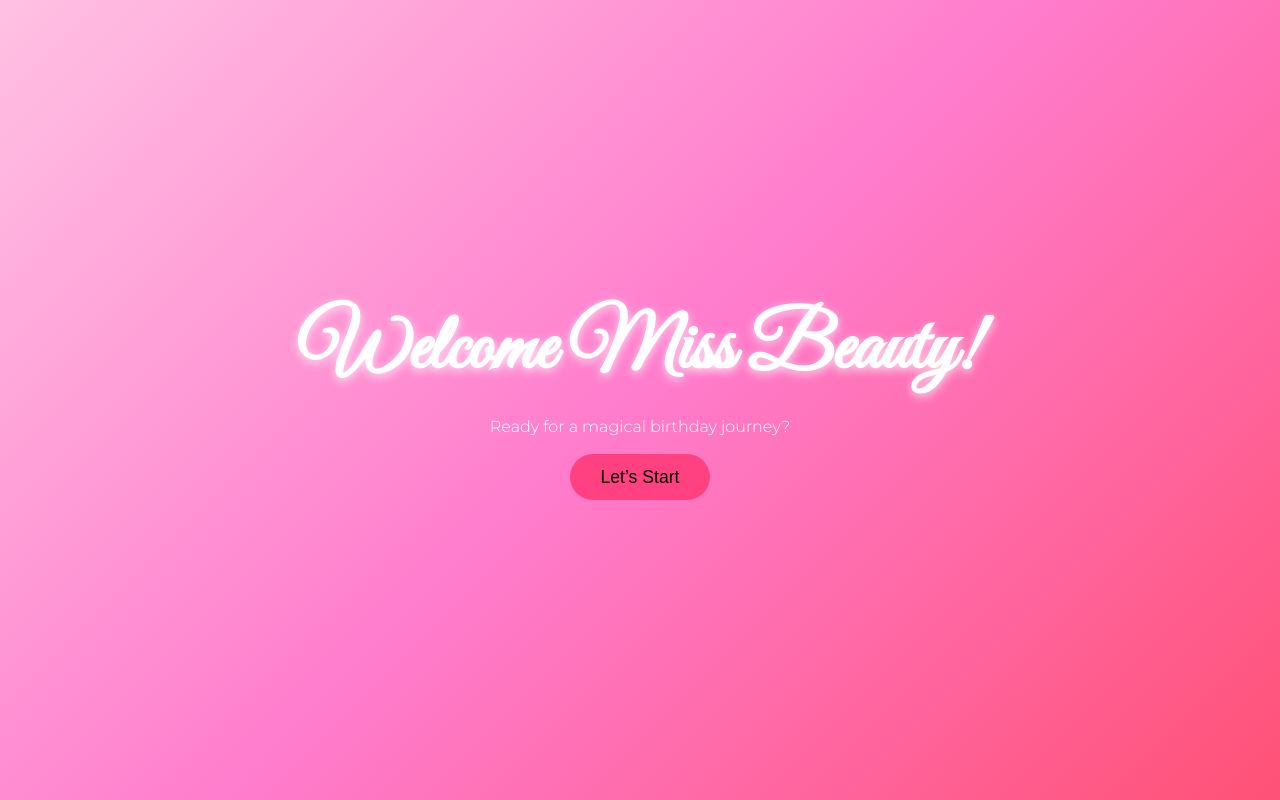
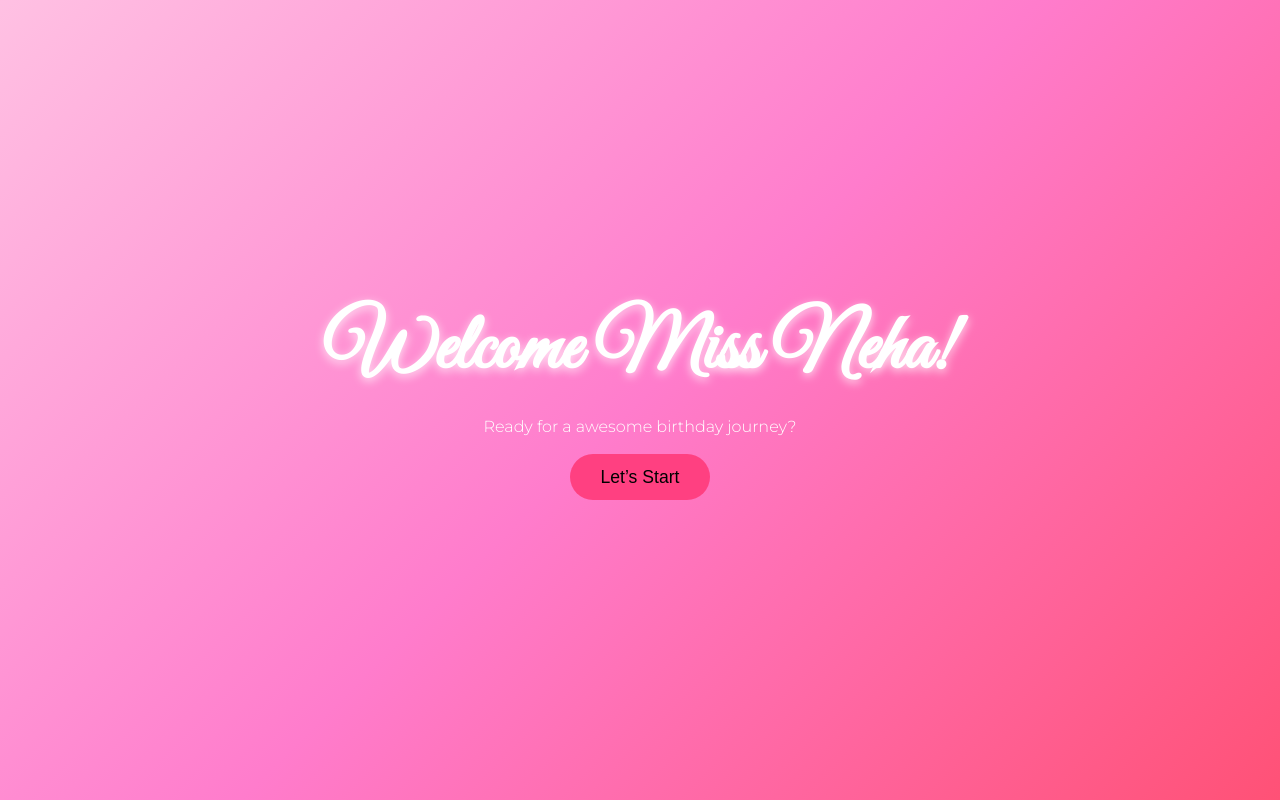
Before and after one commit to rustammto/neha, a plain HTML site: page index.html in a window 1280 px wide. Drawn offline with Linux system fonts and the light colour scheme.

Commit message:
Update index.html

```diff
--- a/index.html
+++ b/index.html
@@ -93,8 +93,8 @@
   <!-- Step 1 -->
   <section id="step1" class="active">
     <div>
-      <h1>Welcome Miss Beauty!</h1>
-      <p>Ready for a magical birthday journey?</p>
+      <h1>Welcome Miss Neha!</h1>
+      <p>Ready for a awesome birthday journey?</p>
       <button class="enter-btn" id="btn1">Let’s Start</button>
     </div>
   </section>
@@ -105,7 +105,7 @@
       <h1>Best Wishes for You</h1>
       <p>May your day be filled with adventures, joy, and beautiful moments.</p>
       <p>Your smile lights up the room, and your heart shines bright like these memories.</p>
-      <p>You’ll always be someone special in my life. Grateful for the memories, wishing you all the happiness. Still cheering for you.🌸.</p>
+      <p>Wish you a grate future, wishing you all the happiness. Still cheering for you.🌸.</p>
       <div id="carousel">
         <figure><img src="img.jpg" alt="Memory 1"></figure>
         <figure><img src="img6.jpg" alt="Memory 2"></figure>
```
